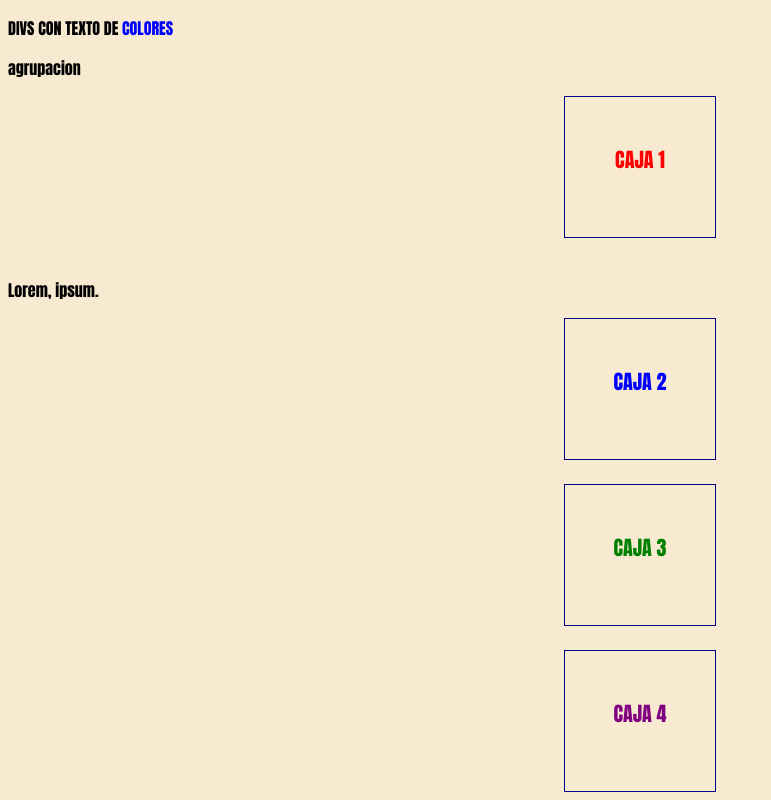
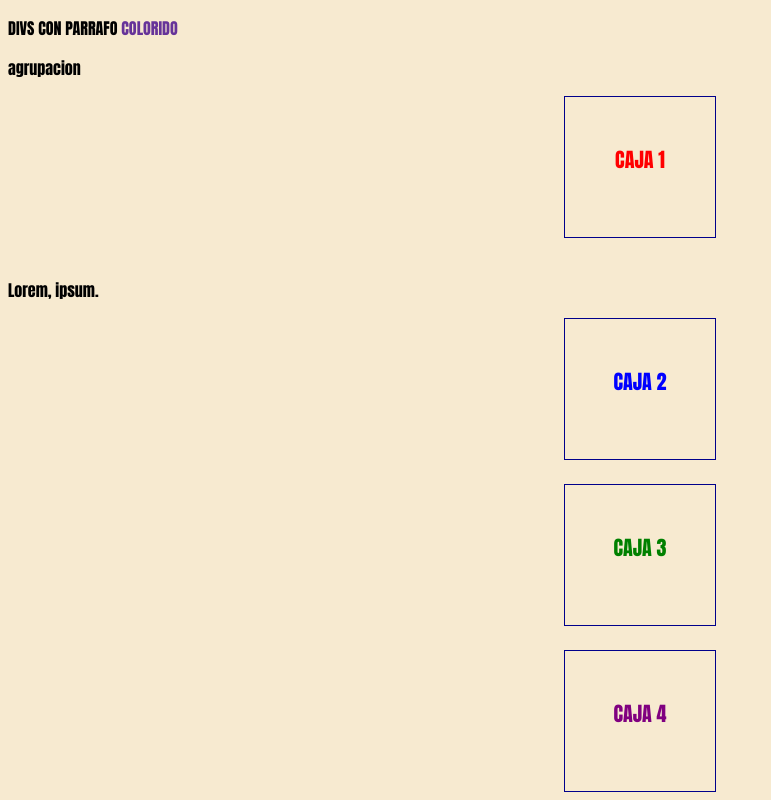
Before and after one commit to FermenF/PRUEBAS_DE_GIT, a plain HTML site: page Index.html in a window 1280 px wide. Shown: the top 800 px of the page, without its empty margins (0-771 px from the left). Drawn offline with Linux system fonts and the light colour scheme.

Commit message:
TEXTO Y COLOR MODIFICADO --EXPERIMENTAL

```diff
--- a/Index.html
+++ b/Index.html
@@ -8,7 +8,7 @@
     <title>DIVS AGRUPADOS</title>
 </head>
 <body>
-    <P>DIVS CON TEXTO DE <span class="colortext">COLORES</span></P>
+    <P>DIVS CON PARRAFO <span class="colortext">COLORIDO</span></P>
     <div class="container">
         <div class="divPadre">
             <p>agrupacion</p>
--- a/styles/styles.css
+++ b/styles/styles.css
@@ -17,7 +17,7 @@
 }
 
 .colortext{
-    color: blue;
+    color: rebeccapurple;
 }
 
 .divs .div1{
```
